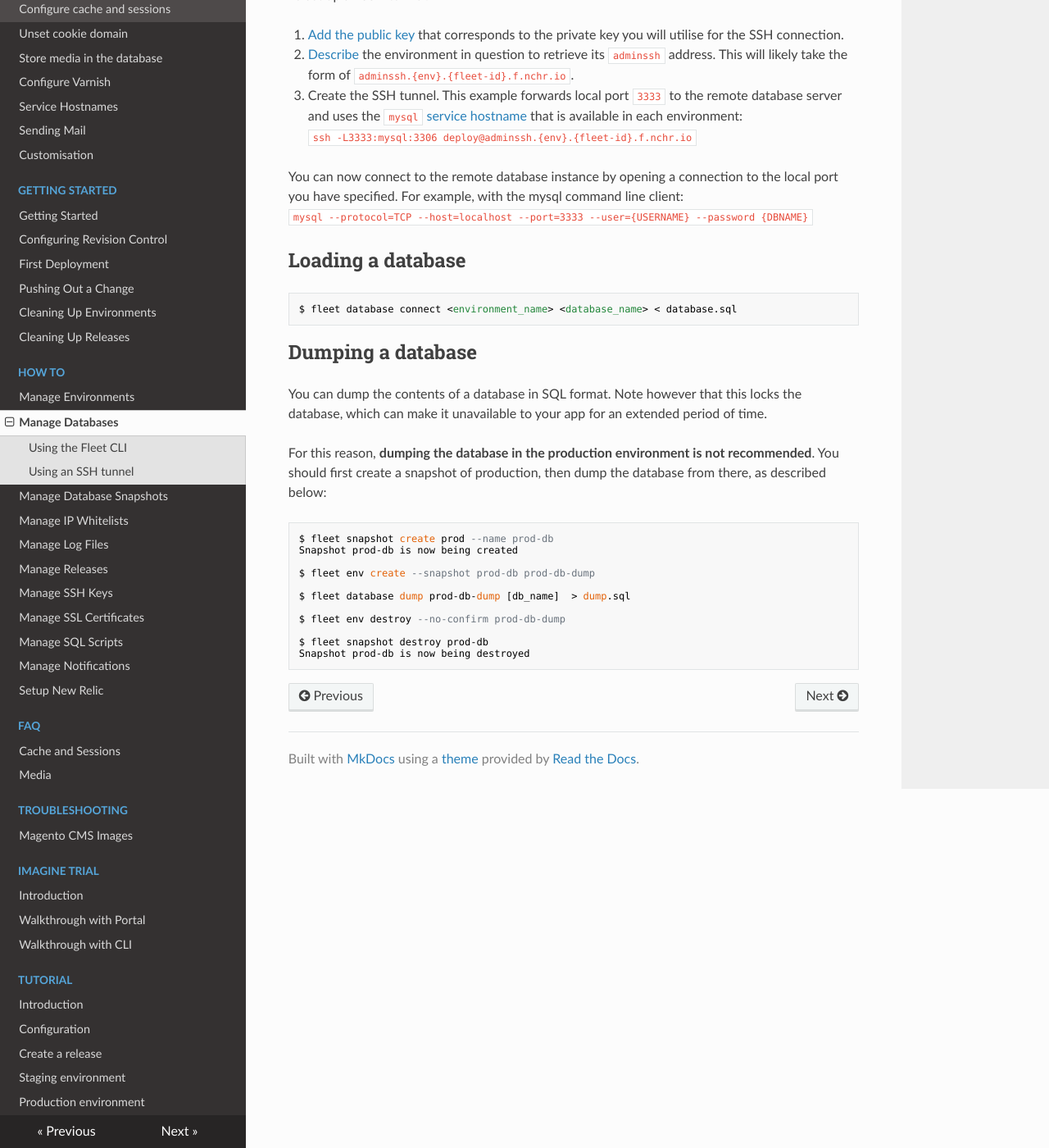
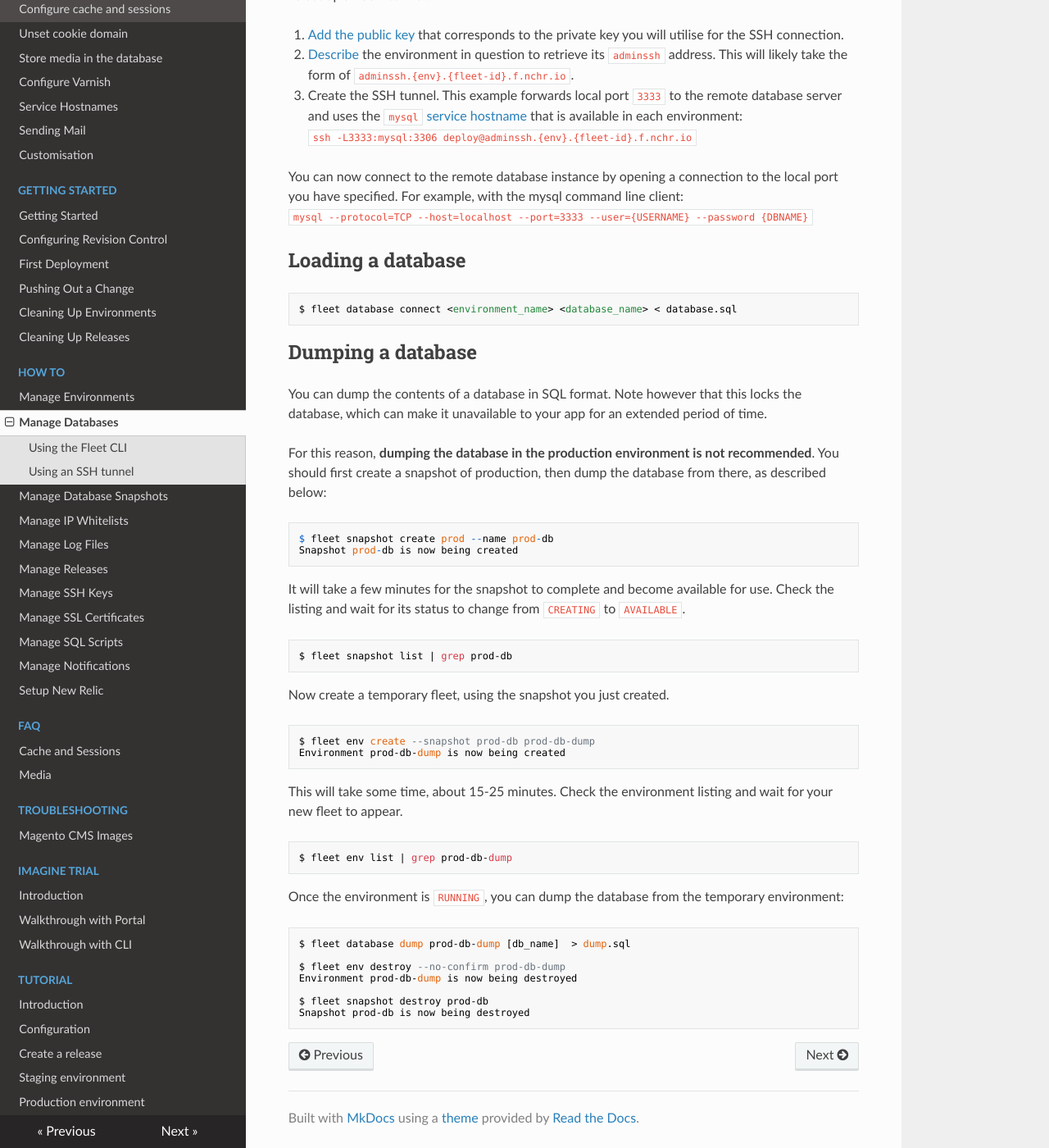
Before and after one commit to anchor/fleet-magento-docs, an MkDocs documentation site: the page built from docs/how-to/manage-databases.md, in a window 1280 px wide and 1400 px high, scrolled down 822 px. Shown: the whole window at 82% size. Built offline with MkDocs 1.6.1, drawn with Linux system fonts in a browser that asks for light colours; nearby versions of some CDN libraries; old or Windows-style settings are respelled for this version of MkDocs.

Commit message:
certain steps will take a while, user must poll

````diff
--- a/docs/how-to/manage-databases.md
+++ b/docs/how-to/manage-databases.md
@@ -73,12 +73,37 @@ database from there, as described below:
 ```
 $ fleet snapshot create prod --name prod-db
 Snapshot prod-db is now being created
+```
 
+It will take a few minutes for the snapshot to complete and become available
+for use. Check the listing and wait for its status to change from `CREATING` to
+`AVAILABLE`.
+
+```
+$ fleet snapshot list | grep prod-db
+```
+
+Now create a temporary fleet, using the snapshot you just created.
+```
 $ fleet env create --snapshot prod-db prod-db-dump
+Environment prod-db-dump is now being created
+```
 
+This will take some time, about 15-25 minutes. Check the environment listing
+and wait for your new fleet to appear.
+
+```
+$ fleet env list | grep prod-db-dump
+```
+
+Once the environment is `RUNNING`, you can dump the database from the temporary
+environment:
+
+```
 $ fleet database dump prod-db-dump [db_name]  > dump.sql
 
 $ fleet env destroy --no-confirm prod-db-dump
+Environment prod-db-dump is now being destroyed
 
 $ fleet snapshot destroy prod-db
 Snapshot prod-db is now being destroyed
````
